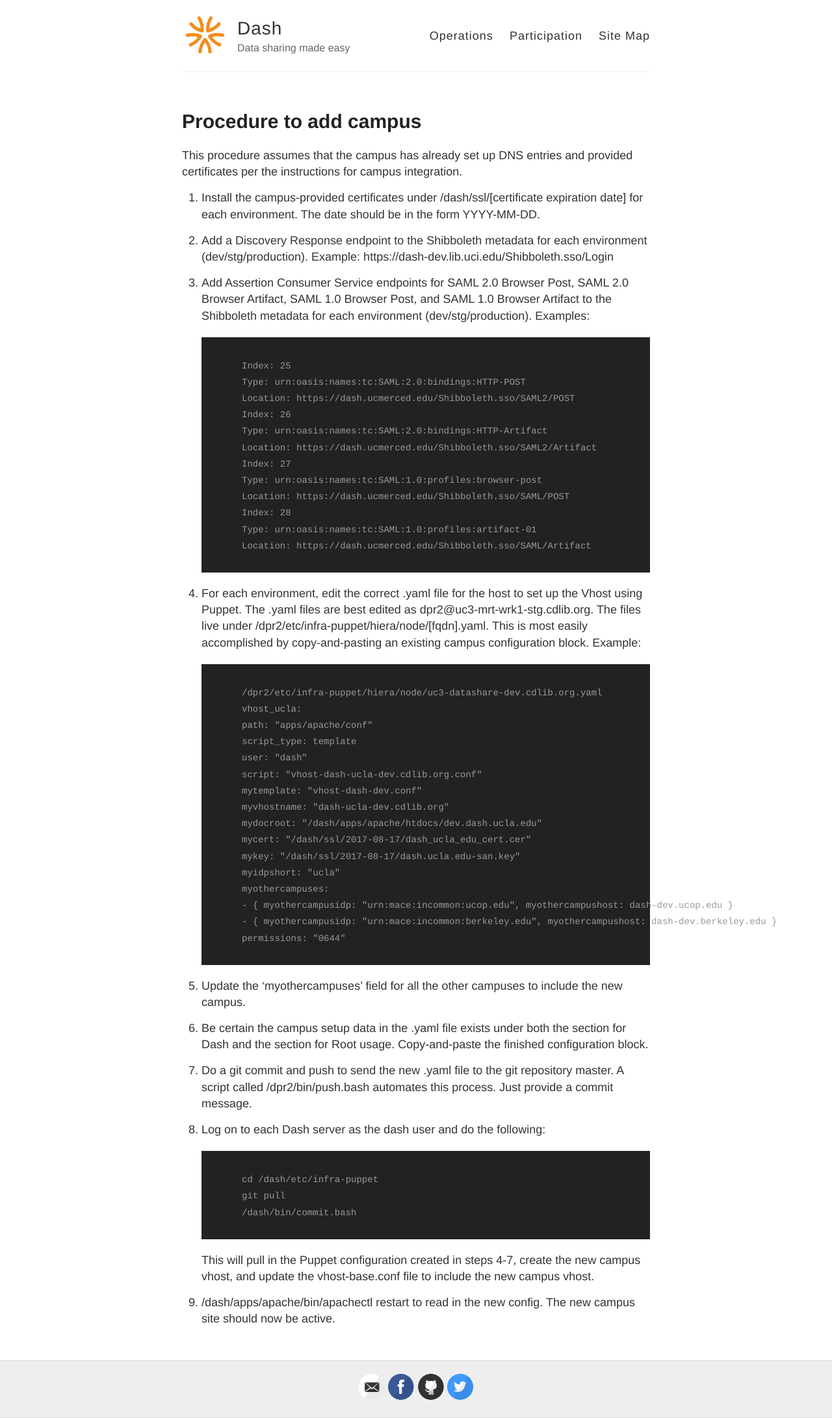
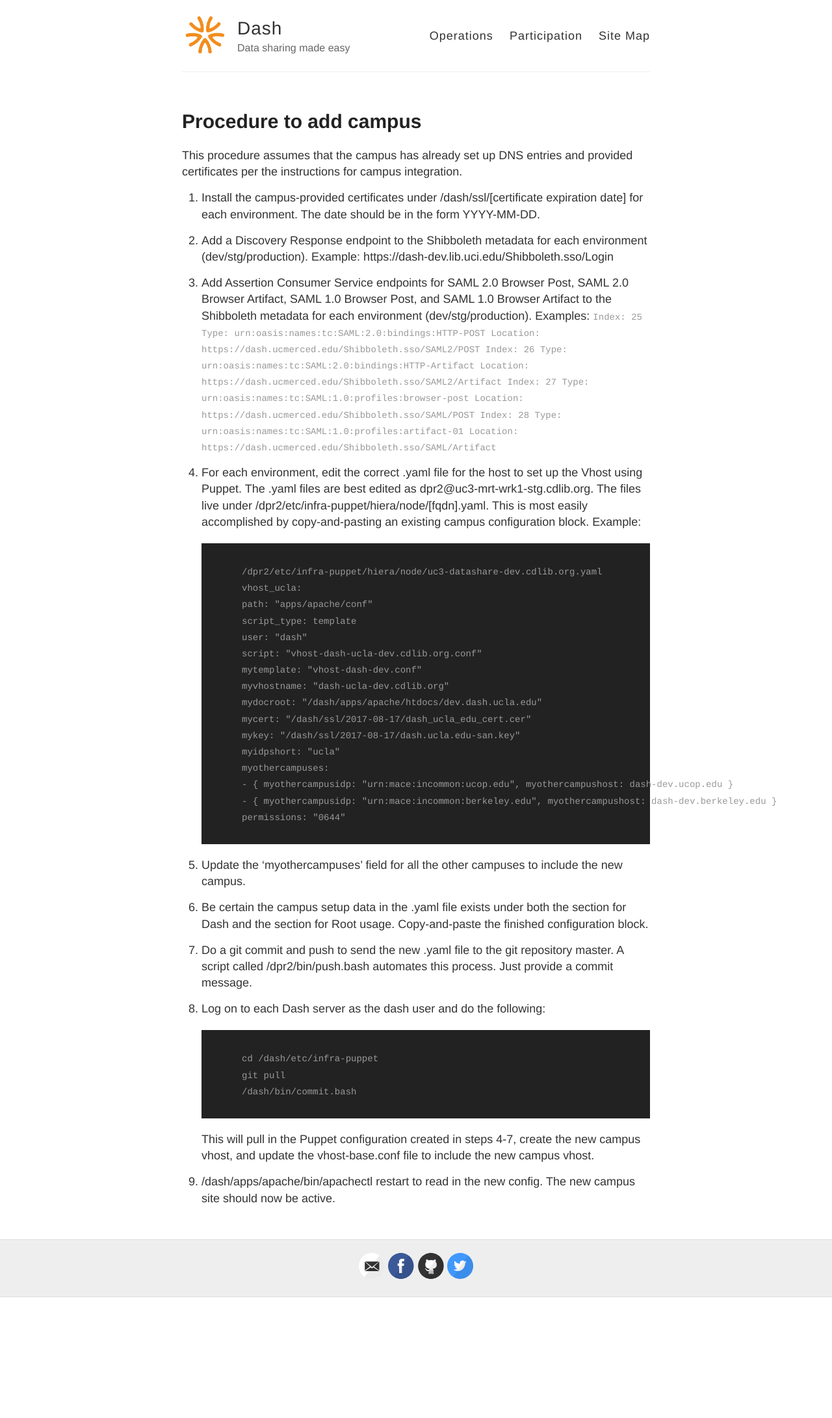
Before and after one commit to CDLUC3/dash, a Jekyll site: the page built from Procedure-to-add-campus.md, in a window 1280 px wide. Shown: the whole page at 65% size. Built offline with Jekyll 4.4.1, drawn with Linux system fonts in a browser that asks for light colours; after the commit the page ends 1996 px from its top, so only the background shows below that.

Commit message:
Update Procedure-to-add-campus.md

`````diff
--- a/Procedure-to-add-campus.md
+++ b/Procedure-to-add-campus.md
@@ -11,7 +11,7 @@ This procedure assumes that the campus has already set up DNS entries and provid
 2. Add a Discovery Response endpoint to the Shibboleth metadata for each environment (dev/stg/production). Example: https://dash-dev.lib.uci.edu/Shibboleth.sso/Login
 
 3. Add Assertion Consumer Service endpoints for SAML 2.0 Browser Post, SAML 2.0 Browser Artifact, SAML 1.0 Browser Post, and SAML 1.0 Browser Artifact to the Shibboleth metadata for each environment (dev/stg/production). Examples:
-    ````
+    <code>
         Index: 25
         Type: urn:oasis:names:tc:SAML:2.0:bindings:HTTP-POST
         Location: https://dash.ucmerced.edu/Shibboleth.sso/SAML2/POST
@@ -24,7 +24,7 @@ This procedure assumes that the campus has already set up DNS entries and provid
         Index: 28
         Type: urn:oasis:names:tc:SAML:1.0:profiles:artifact-01
         Location: https://dash.ucmerced.edu/Shibboleth.sso/SAML/Artifact
-    ````
+    </code>
 
 4. For each environment, edit the correct .yaml file for the host to set up the Vhost using Puppet. The .yaml files are best edited as dpr2@uc3-mrt-wrk1-stg.cdlib.org. The files live under /dpr2/etc/infra-puppet/hiera/node/[fqdn].yaml. This is most easily accomplished by copy-and-pasting an existing campus configuration block. Example:
     ````
`````
